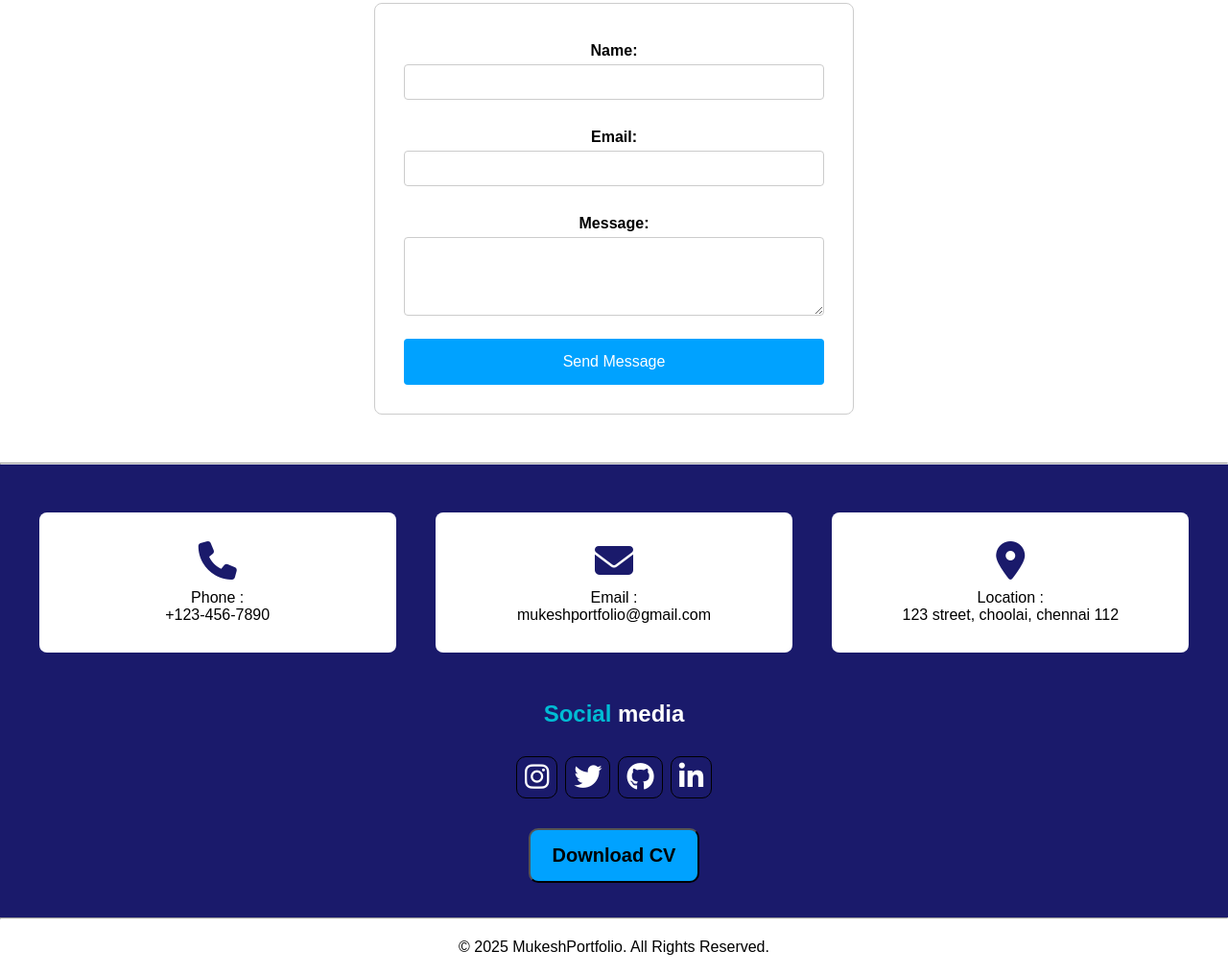
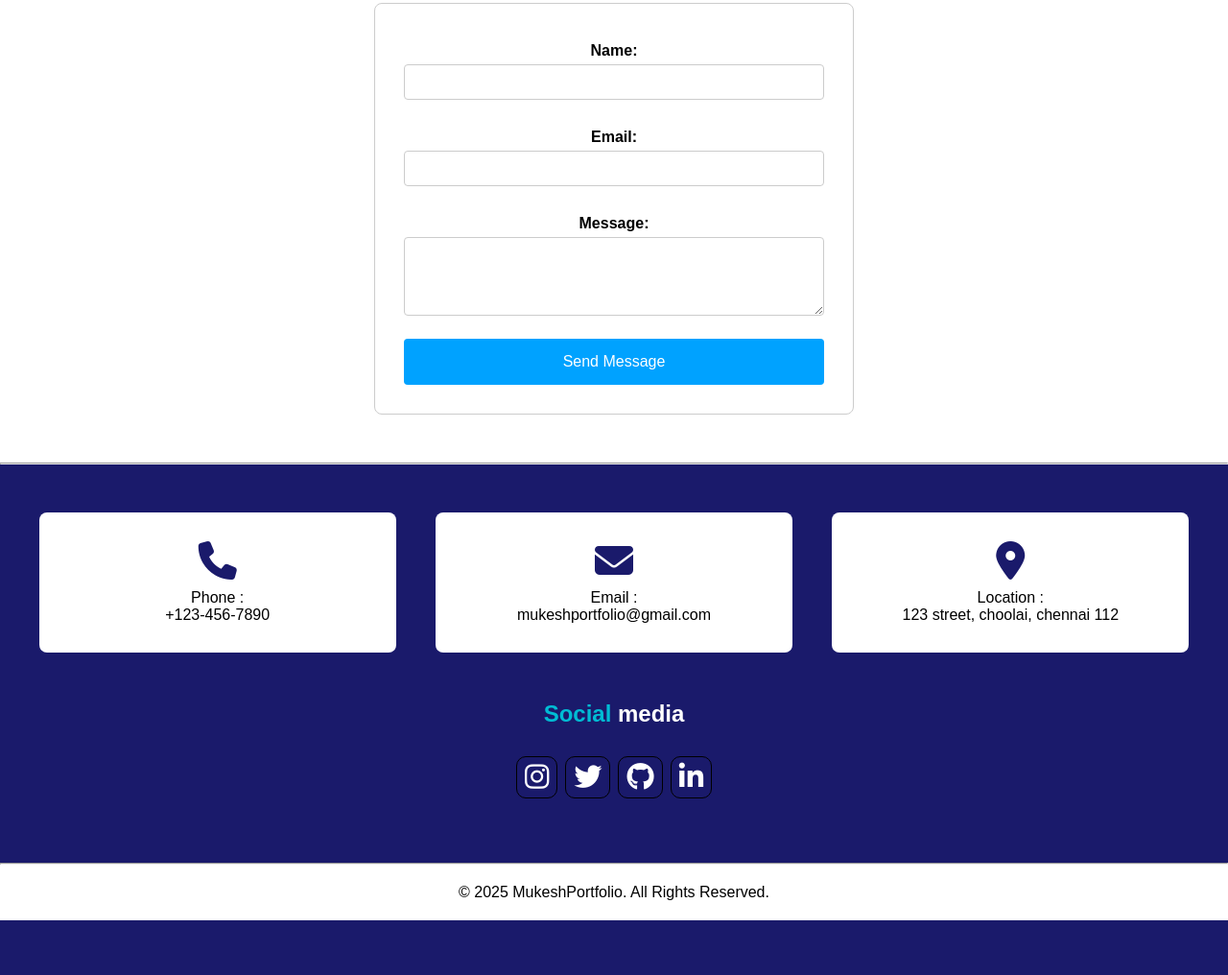
Before and after one commit to mukeshzzz/PORTFOLIO, a plain HTML site: page index.html in a window 1280 px wide. Shown: the part 1865-2881 px from the top of the page at 96% size. After the commit the page ends 2824 px from the top, so only its background shows below. Drawn offline with Linux system fonts and the light colour scheme.

Commit message:
Update index.html

```diff
--- a/index.html
+++ b/index.html
@@ -179,10 +179,10 @@
   <br>
   </div>
 
-  <div class="download">
+  <!--<div class="download">
     <button>
       <a href="resume.jpeg">Download CV</a>
-    </button>
+    </button>-->
   </div>
 
   <br>
```
